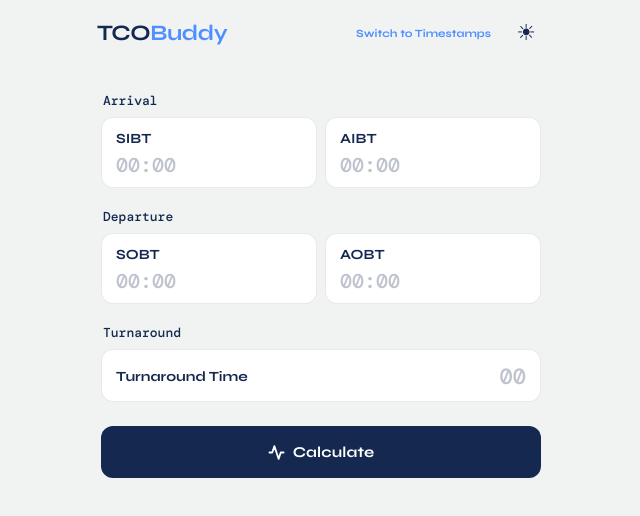
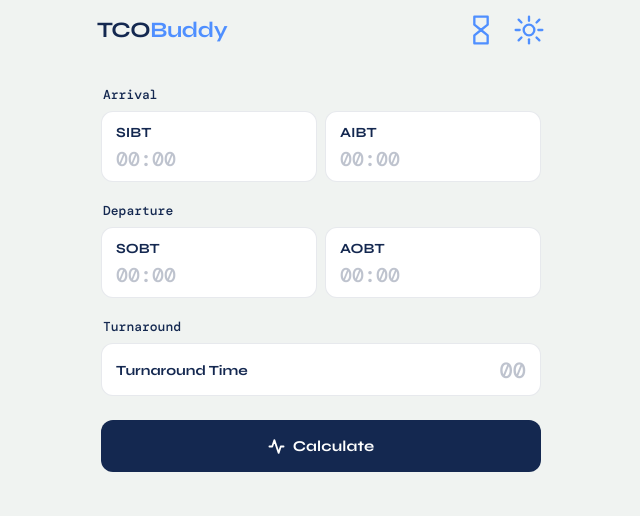
Before and after one commit to kungkotz/tcobuddy, a plain HTML site: page index.html in a window 1280 px wide. Shown: the whole page, without its empty margins (319-959 px from the left). Drawn offline with nearby package versions, Linux system fonts and the light colour scheme.

Commit message:
Add files via upload

```diff
--- a/index.html
+++ b/index.html
@@ -30,14 +30,17 @@ body.light {
   --amber:#8a6200; --amber-bg:rgba(138,98,0,0.09);
 }
 body.light .app-title-accent { color:#4f8fff; }
-body.light .switch-btn { color:#4f8fff; }
+body.light .icon-wrap svg { stroke:#4f8fff; }
+body.light .calc-btn { background:#142850; }
+body.light .icon-wrap { position:relative; width:32px; height:32px; flex-shrink:0; cursor:pointer; -webkit-tap-highlight-color:transparent; }
+.icon-wrap svg { position:absolute; top:0; left:0; width:32px; height:32px; stroke:var(--accent); fill:none; stroke-width:1.75; stroke-linecap:round; stroke-linejoin:round; transition:opacity 0.2s; }
 body.light .calc-btn { background:#142850; }
 html { background:var(--bg); overflow-x:hidden; }
 body { min-height:100vh; background:var(--bg); color:var(--text); font-family:var(--sans); -webkit-font-smoothing:antialiased; padding-bottom:60px; -webkit-tap-highlight-color:transparent; overflow-x:hidden; }
 
 
 .nav { max-width:480px; margin:0 auto; padding:14px 16px 0; }
-.nav-top { display:flex; align-items:center; gap:8px; }
+.nav-top { display:flex; align-items:center; gap:16px; }
 .app-title { font-size:22px; font-weight:700; letter-spacing:-0.02em; color:var(--text); flex-shrink:1; min-width:0; }
 .app-title-accent { color:var(--accent); }
 .spacer { flex:1; }
@@ -150,8 +153,14 @@ body { min-height:100vh; background:var(--bg); color:var(--text); font-family:va
   <div class="nav-top">
     <span class="app-title">TCO<span class="app-title-accent">Buddy</span></span>
     <span class="spacer"></span>
-    <button class="switch-btn" id="switch-btn" onclick="switchTab()">Switch to Timestamps</button>
-    <button class="theme-btn" id="theme-btn" onclick="toggleTheme()">&#9790;</button>
+    <div class="icon-wrap" id="switch-btn" onclick="switchTab()">
+      <svg id="icon-hourglass" viewBox="0 0 24 24"><path d="M7 2h10v6l-5 4 5 4v6H7v-6l5-4-5-4V2z"/></svg>
+      <svg id="icon-clock" style="opacity:0" viewBox="0 0 24 24"><circle cx="12" cy="12" r="9"/><polyline points="12 7 12 12 15 15"/></svg>
+    </div>
+    <div class="icon-wrap" id="theme-btn" onclick="toggleTheme()">
+      <svg id="icon-moon" viewBox="0 0 24 24"><path d="M21 12.79A9 9 0 1 1 11.21 3 7 7 0 0 0 21 12.79z"/></svg>
+      <svg id="icon-sun" style="opacity:0" viewBox="0 0 24 24"><circle cx="12" cy="12" r="4"/><line x1="12" y1="2" x2="12" y2="5"/><line x1="12" y1="19" x2="12" y2="22"/><line x1="4.22" y1="4.22" x2="6.34" y2="6.34"/><line x1="17.66" y1="17.66" x2="19.78" y2="19.78"/><line x1="2" y1="12" x2="5" y2="12"/><line x1="19" y1="12" x2="22" y2="12"/><line x1="4.22" y1="19.78" x2="6.34" y2="17.66"/><line x1="17.66" y1="6.34" x2="19.78" y2="4.22"/></svg>
+    </div>
   </div>
 </div>
 
@@ -256,11 +265,16 @@ body { min-height:100vh; background:var(--bg); color:var(--text); font-family:va
 
 <script>
 
+
+
+
+
 var _theme='dark';
 function setTheme(t){
   _theme=t;
   document.body.className=t==='light'?'light':'';
-  document.getElementById('theme-btn').innerHTML=t==='light'?'&#9728;':'&#9790;';
+  document.getElementById('icon-moon').style.opacity=t==='light'?'0':'1';
+  document.getElementById('icon-sun').style.opacity=t==='light'?'1':'0';
   try{localStorage.setItem('dc-theme',t);}catch(e){}
 }
 function toggleTheme(){setTheme(_theme==='dark'?'light':'dark');}
@@ -275,7 +289,8 @@ function switchTab(){
   _currentTab=_currentTab==='delay'?'timestamps':'delay';
   document.querySelectorAll('.tab-panel').forEach(function(p){p.classList.remove('active');});
   document.getElementById('tab-'+_currentTab).classList.add('active');
-  document.getElementById('switch-btn').textContent=_currentTab==='delay'?'Switch to Timestamps':'Switch to Delay Calculator';
+  document.getElementById('icon-hourglass').style.opacity=_currentTab==='delay'?'1':'0';
+  document.getElementById('icon-clock').style.opacity=_currentTab==='timestamps'?'1':'0';
 }
 
 function toMins(str){var m=str.trim().match(/^(\d{1,2}):(\d{2})$/);if(!m)return null;var h=parseInt(m[1]),mn=parseInt(m[2]);if(h>23||mn>59)return null;return h*60+mn;}
```
